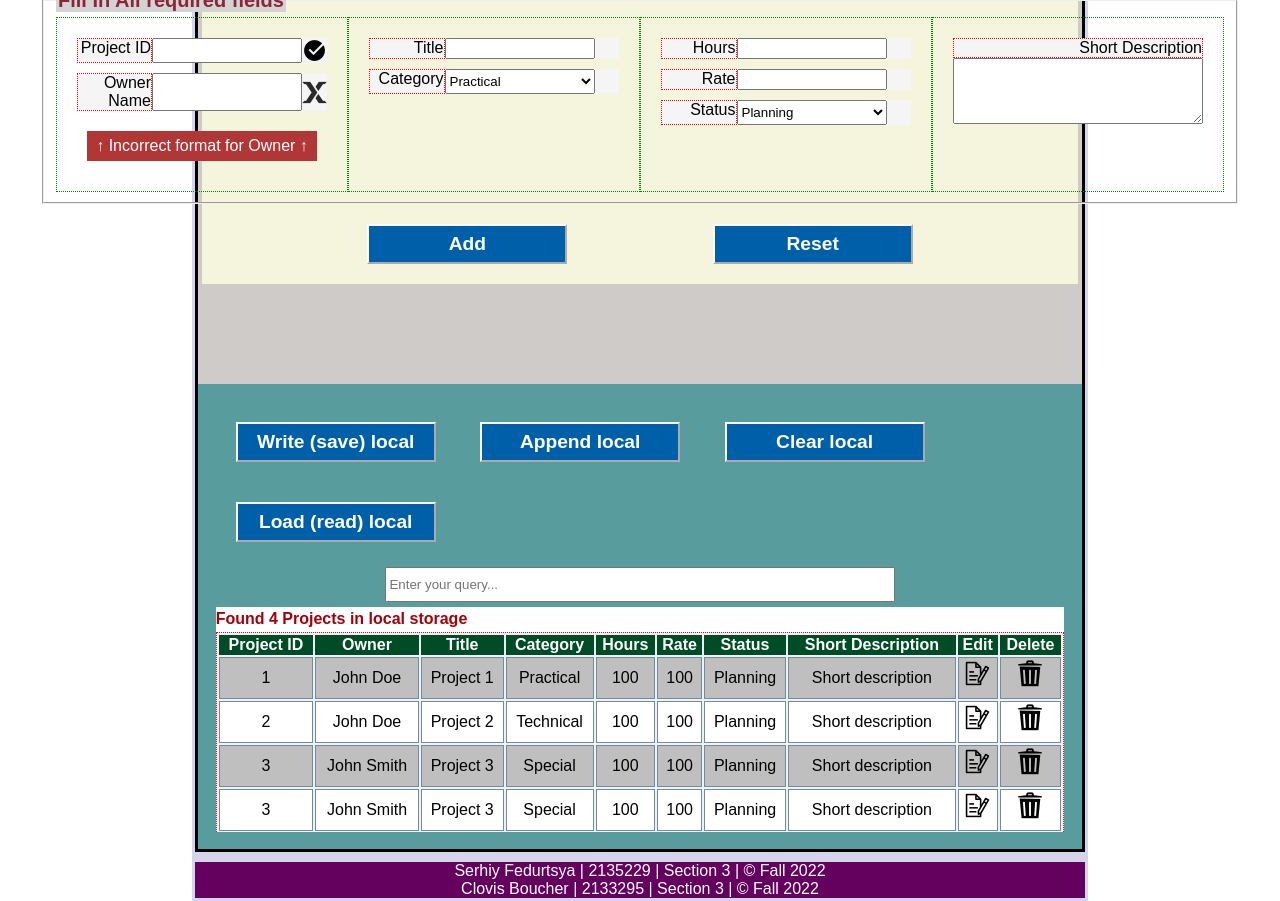
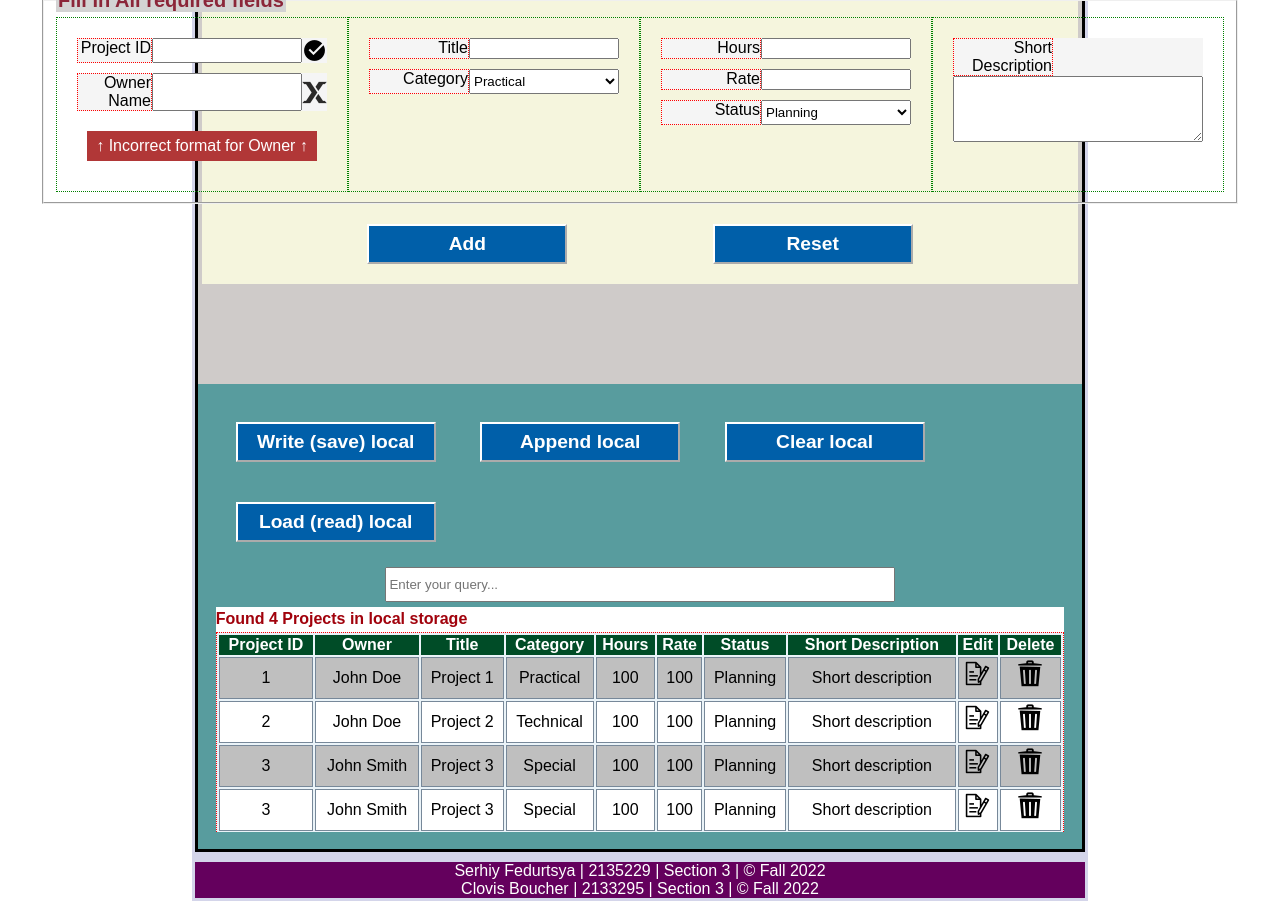
Before and after one commit to DxxxxY/ProjectManager, a plain HTML site: page index.html in a window 1280 px wide. Drawn offline with Linux system fonts and the light colour scheme.

Commit message:
corrected label

```diff
--- a/style/style.css
+++ b/style/style.css
@@ -43,7 +43,7 @@ div.inputerror {
 
 div.labelsquare {
     border: 1px dotted red;
-    flex: 3;
+    width: 100px;
     text-align: right;
 }
 
```
